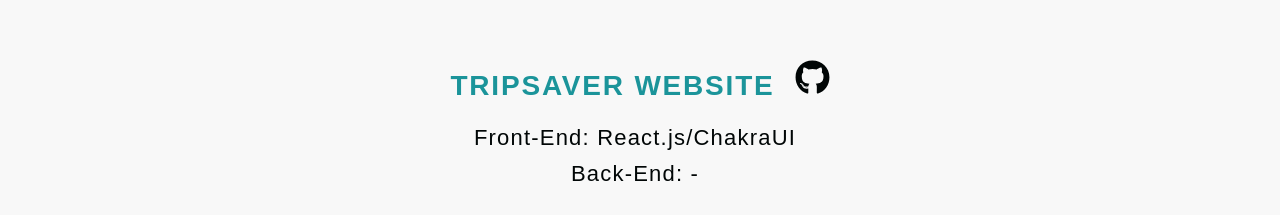
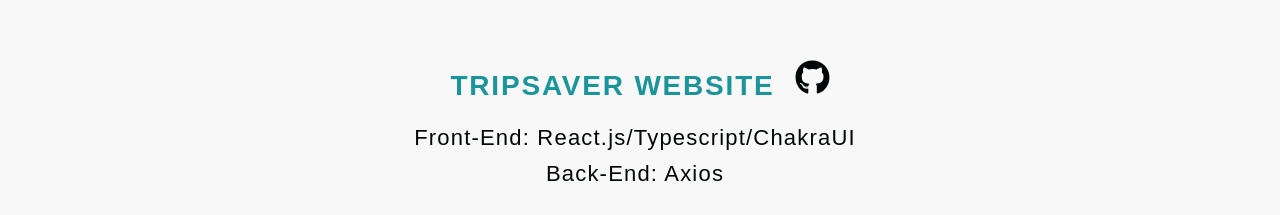
Before and after one commit to PaulVLAD22/PortfolioWebsite, a React (Create React App) app: page /projects in a window 1280 px wide. Shown: the part 1140-1355 px from the top of the page. Built offline with nearby package versions, Linux system fonts and the light colour scheme; a web font is replaced by a local one.

Commit message:
changing a project's description

```diff
--- a/src/components/Project/Data.js
+++ b/src/components/Project/Data.js
@@ -36,8 +36,8 @@
   lightBg: true,
   lightText: false,
   topLine: "Tripsaver Website",
-  frontEnd: "React.js/ChakraUI",
-  backEnd: "-",
+  frontEnd: "React.js/Typescript/ChakraUI",
+  backEnd: "Axios",
   description:
     "Frontend for a website on which you have different locations associated to your account and by clicking on the map you can add more places you want to visit or remove the ones you have already been to.",
   img: [
```
